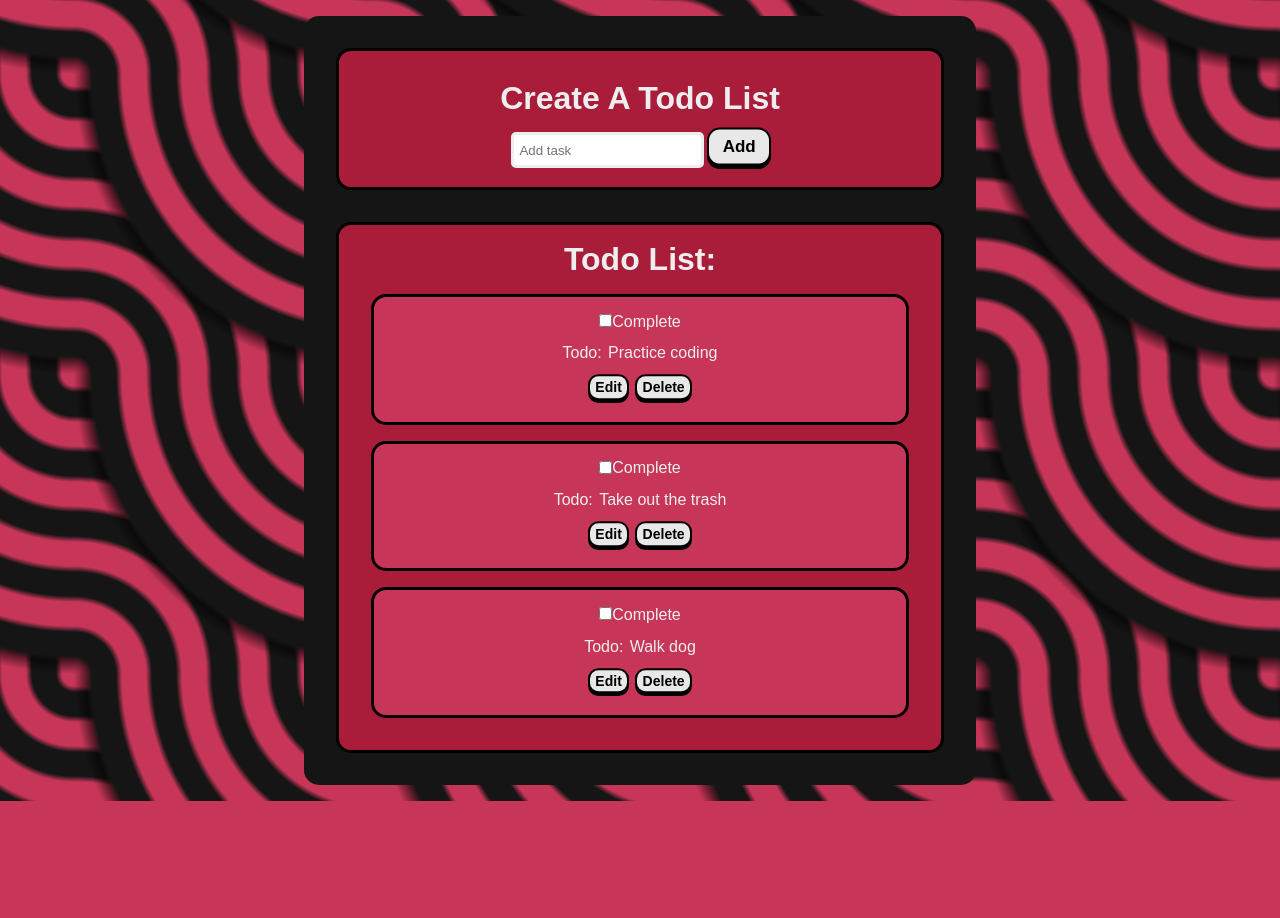
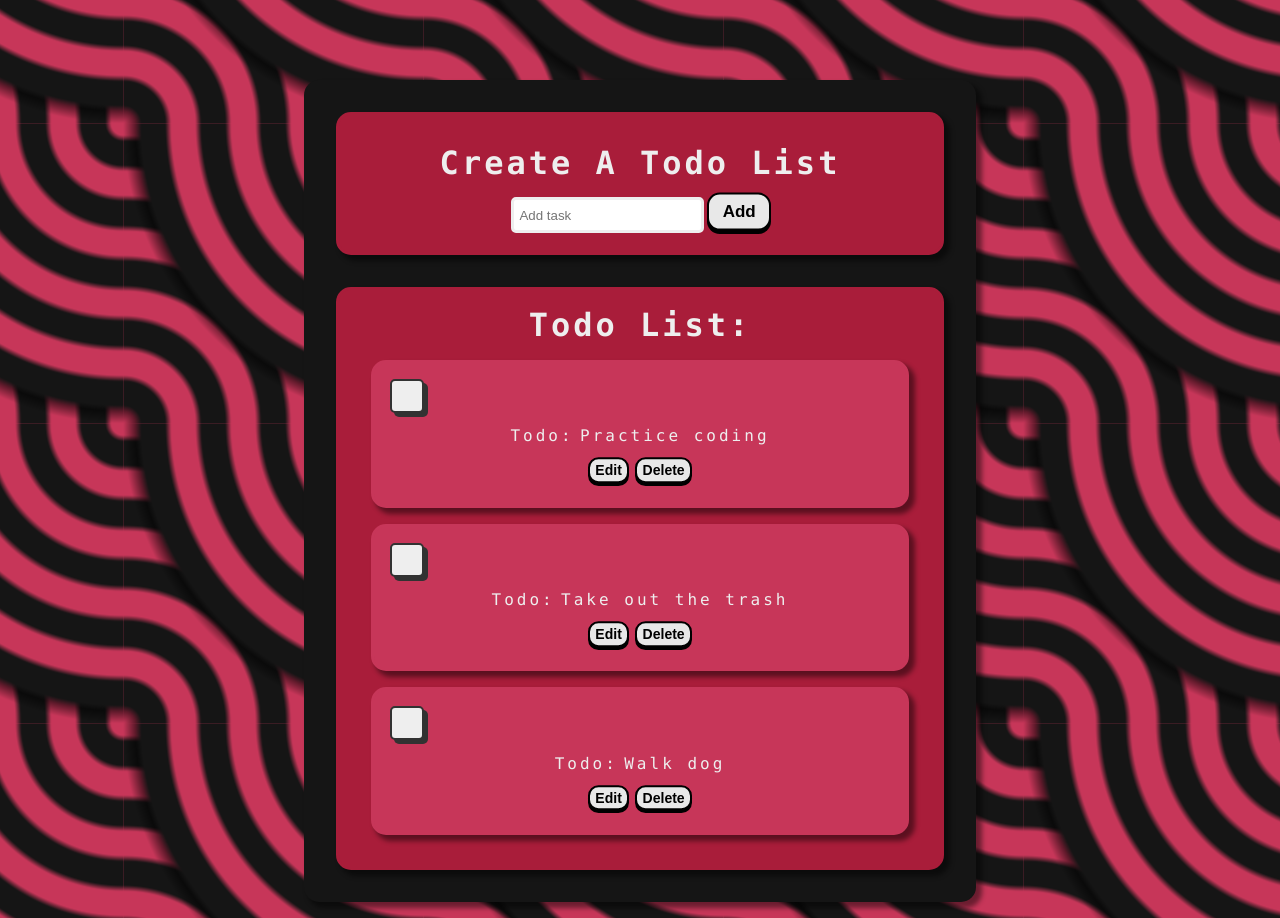
Before and after one commit to christiansanchez-SE/ALAB-Todo-List, a React (Vite) app: page / in a window 1280 px wide. Before the commit the page ends 801 px from the top, so only its background shows below. Built offline with nearby package versions, Linux system fonts and the light colour scheme.

Commit message:
Comp update

```diff
--- a/src/App.css
+++ b/src/App.css
@@ -33,24 +33,16 @@ body {
   display: flex;
   justify-content: center;
   align-items: center;
-  animation: move 4s linear infinite;
+  animation: move 20s linear infinite;
+  margin-top: 4em;
 }
 
 @keyframes move {
   0% {
     background-position: 0 0;
   }
-  25% {
-    background-position: 50px 50px;
-  }
-  50% {
-    background-position: 100px 100px;
-  }
-  75% {
-    background-position: 150px 150px;
-  }
   100% {
-    background-position: 200px 200px;
+    background-position: 450px 450px;
   }
 }
 
@@ -59,14 +51,16 @@ body {
   background-color: #151515;
   height: auto;
   width: 50vw;
-  text-align: center;
   display: flex;
   flex-direction: column;
   padding: 1em;
   margin: 1em;
+  text-align: center;
   border-radius: 15px;
-  font-family: sans-serif;
+  font-family: "Lucida Console";
   color: #eeeeee;
+  letter-spacing: 3px;
+  box-shadow: 5px 5px 5px 1px rgba(0, 0, 0, 0.463);
 }
 
 .mainTitle {
@@ -115,6 +109,10 @@ body {
   outline: none;
 }
 
+.checkbox{
+  margin: 1em;
+}
+
 .addBtn {
   display: block;
   box-sizing: border-box;
@@ -138,34 +136,79 @@ button:active .addBtn {
 }
 
 .createTodo {
-  border: solid black;
+  border: solid #a91d3a;
   background-color: #a91d3a;
   padding: 1em;
   margin: 1em;
   border-radius: 15px;
-
+  box-shadow: 5px 5px 5px 1px rgba(0, 0, 0, 0.463);
 }
 
 .activeList {
-  border: solid black;
+  border: solid #a91d3a;
   background-color: #a91d3a;
   border-radius: 15px;
   padding: 1em;
   margin: 1em;
+  box-shadow: 5px 5px 5px 1px rgba(0, 0, 0, 0.463);
 }
 
 .compTaskContainer {
-  border: solid black;
+  border: solid #c73659;
   background-color: #c73659;
   border-radius: 15px;
   padding: 1em;
   margin: 1em;
+  box-shadow: 5px 5px 5px 1px rgba(0, 0, 0, 0.463);
 }
 
 .compTask {
-  /* border: solid black; */
-  padding: 0.2em;
-  margin: 0.2em;
+  --input-focus: #2d8cf0;
+  --input-out-of-focus: #eeeeee;
+  --bg-color: #fff;
+  --bg-color-alt: #666;
+  --main-color: #323232;
+  position: relative;
+  cursor: pointer;
+}
+
+.compTask input {
+  position: absolute;
+  opacity: 0;
+}
+
+.checkMark{
+  width: 30px;
+  height: 30px;
+  position: relative;
+  top: 0;
+  left: 0;
+  border: 2px solid var(--main-color);
+  border-radius: 5px;
+  box-shadow: 4px 4px var(--main-color);
+  background-color: var(--input-out-of-focus);
+  transition: all 0.3s;
+}
+
+.compTask input:checked ~ .checkMark {
+  background-color: var(--input-focus);
+}
+
+.checkMark:after {
+  content: "";
+  width: 7px;
+  height: 15px;
+  position: absolute;
+  top: 2px;
+  left: 8px;
+  display: none;
+  border: solid var(--bg-color);
+  border-width: 0 2.5px 2.5px 0;
+  transform: rotate(45deg);
+}
+
+.compTask input:checked ~ .checkMark:after {
+  display: block;
 }
 
 .todoContent {
--- a/src/App.jsx
+++ b/src/App.jsx
@@ -30,7 +30,6 @@ const reducer = (state, action) => {
       // It takes the current 'state' and adds the new todo object 'action.todo' to its using the spread operator '...'
       // This creates a new array containing all the existing todos plus the new todo
       return [action.todo, ...state];
-
 
     case "EDIT":
       return state.map((todo) => {
@@ -79,11 +78,11 @@ function App() {
 
   const [addTask, setAddTask] = useState("");
 
-
   // This function takes a todo object as an argument
   // When called, it dispatches an action of type "COMPLETE" to the reducer, along with the todo item that needs to be marked as complete
   const handleComplete = (todo) => {
-    dispatch({ type: "COMPLETE", id: todo.id });
+    const completed = "Completed";
+    dispatch({ type: "COMPLETE", id: todo.id, todo: completed });
   };
 
   const handleAdd = () => {
@@ -92,14 +91,19 @@ function App() {
     const newId = todos.length + 1;
     // Create a new todo object with the provided task and a default title
     // It includes new id, a default title, the task content taken from addTask state(what the user types into the input field) and default values for completion
-    const newTodo = { id: newId, title: "Todo:", task: addTask, complete: false, editing: false };
+    const newTodo = {
+      id: newId,
+      title: "Todo:",
+      task: addTask,
+      complete: false,
+      editing: false,
+    };
     // Dispatch an "ADD" action with the new todo
     // This tells the reducer to add this new todo to the existing list of todos
     dispatch({ type: "ADD", todo: newTodo });
     // Clear the input field after adding the task
     setAddTask("");
   };
-
 
   // When the edit button is clicked, it dispatches an EDIT action to toggle the editing property of the todo item
   // It also sets the editedText state to the current task text. This ensures that the input field shows the current task text when editing starts
@@ -131,7 +135,9 @@ function App() {
               value={addTask}
               onChange={(e) => setAddTask(e.target.value)}
             />
-              <button className="mainBtn" onClick={handleAdd}><span className="addBtn">Add</span></button>
+            <button className="mainBtn" onClick={handleAdd}>
+              <span className="addBtn">Add</span>
+            </button>
           </label>
         </div>
       </div>
@@ -139,7 +145,7 @@ function App() {
       <div className="activeList">
         <h1>Todo List:</h1>
 
-        {/* - - - - - - - Second label of marking the task complete - - - - - - - */}
+        {/* - - - - - - - Second label of marking the task COMPLETE - - - - - - - */}
         {/* Map is being used to iterate over the todos array
           For each todo item, its returning a JSX element */}
         {todos.map((todo) => (
@@ -152,13 +158,37 @@ function App() {
                     The "onChange" event handler is triggered when the checkbox is clicked
                       It calls the "handleComplete" function, passing the current todo item as an argument */}
             <label className="compTask">
+              {/* Check if the todo item is complete */}
+              {todo.complete ? (
+                <>
+                  {/* If completed, display the checkbox as checked */}
                   <input
+                    className="checkbox"
                     type="checkbox"
                     checked={todo.complete}
                     onChange={() => handleComplete(todo)}
                   />
-              Complete
+                  {/* Display the "Complete" text */}
+                  <div className="checkMark"></div>
+                  <div>Complete</div>
+                </>
+              ) : (
+                <>
+                  {/* If not completed, display the checkbox as unchecked */}
+                  <input
+                    className="checkbox"
+                    type="checkbox"
+                    checked={todo.complete}
+                    onChange={() => handleComplete(todo)}
+                  />
+                  {/* Display the "Complete" text */}
+                  <div className="checkMark"></div>
+                  {todo.complete ? <div>Completed</div> : null}
+                </>
+              )}
             </label>
+
+            {/* - - - - - - - Third label of editing task - - - - - - - */}
             <div className="todoContent">
               {/* Conditionally render todo text or input field */}
               {/* This determines whether to show the Edit or the Save button based on whether the todo item is being editied 'todo.editing'
@@ -177,7 +207,6 @@ function App() {
               )}
             </div>
 
-            {/* - - - - - - - Third label of editing task - - - - - - - */}
             {todo.editing ? (
               <button className="btn" onClick={() => handleUpdate(todo)}>
                 <span className="saveBtn">Save</span>
```
Lines whose indentation alone changed are shown as unchanged.
